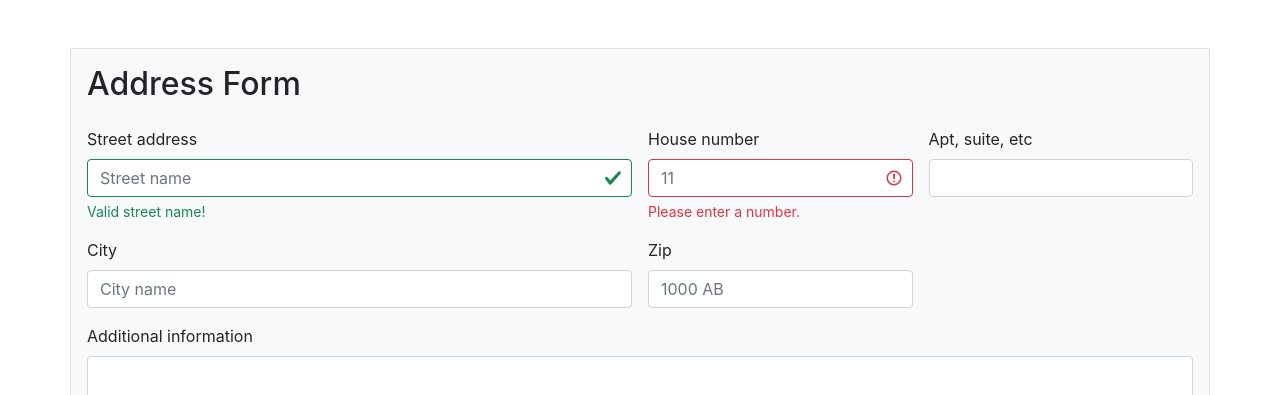
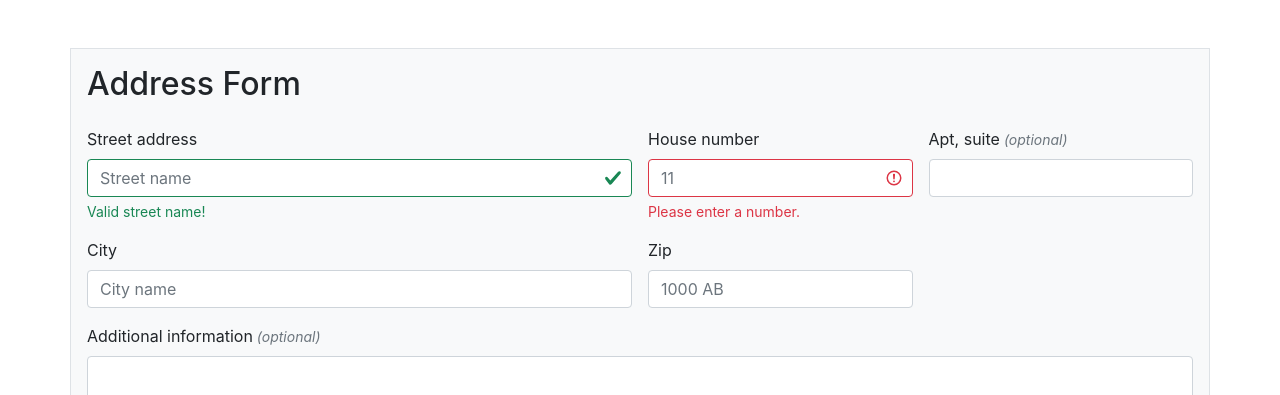
Before and after one commit to SebastiaanDekkerCapgemini/address-form-react, a React (Vite) app: page / in a window 1280 px wide. Shown: the top 395 px of the page. Built offline with nearby package versions, Linux system fonts and the light colour scheme; the HTML template or start-up script is replaced by a standard one.

Commit message:
feat: add optional indication to optional fields

```diff
--- a/src/App.jsx
+++ b/src/App.jsx
@@ -33,7 +33,10 @@ function App() {
         </div>
         <div className="col-6 col-md-3">
           <label forhtml="inputNumberAddition" className="form-label">
-            Apt, suite, etc
+            Apt, suite
+            <small className="ms-1 text-secondary">
+              <em>(optional)</em>
+            </small>
           </label>
           <input
             className="form-control"
@@ -67,6 +70,9 @@ function App() {
         <div className="mb-3">
           <label forhtml="inputAdditional" className="form-label">
             Additional information
+            <small className="ms-1 text-secondary">
+              <em>(optional)</em>
+            </small>
           </label>
           <textarea
             className="form-control"
```
